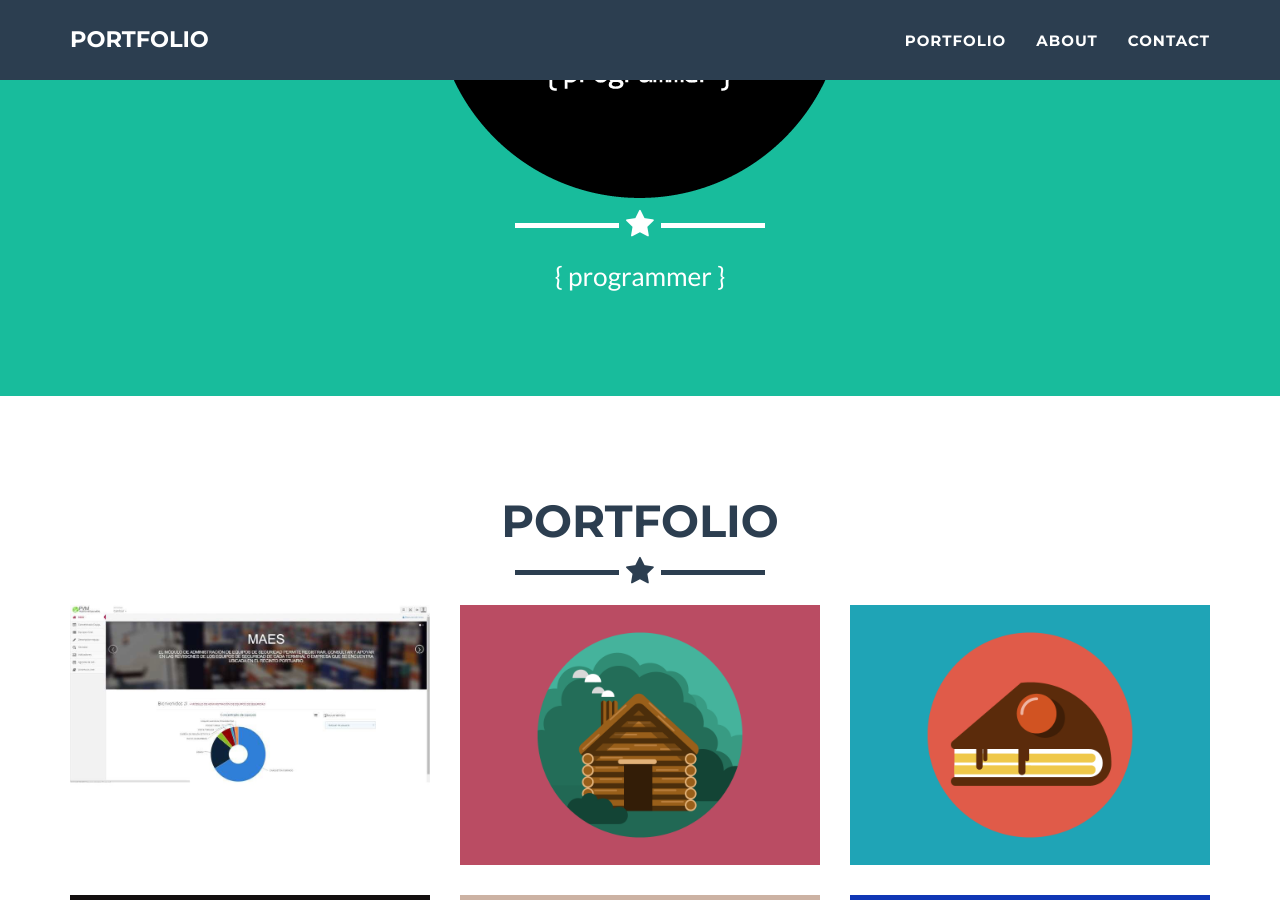
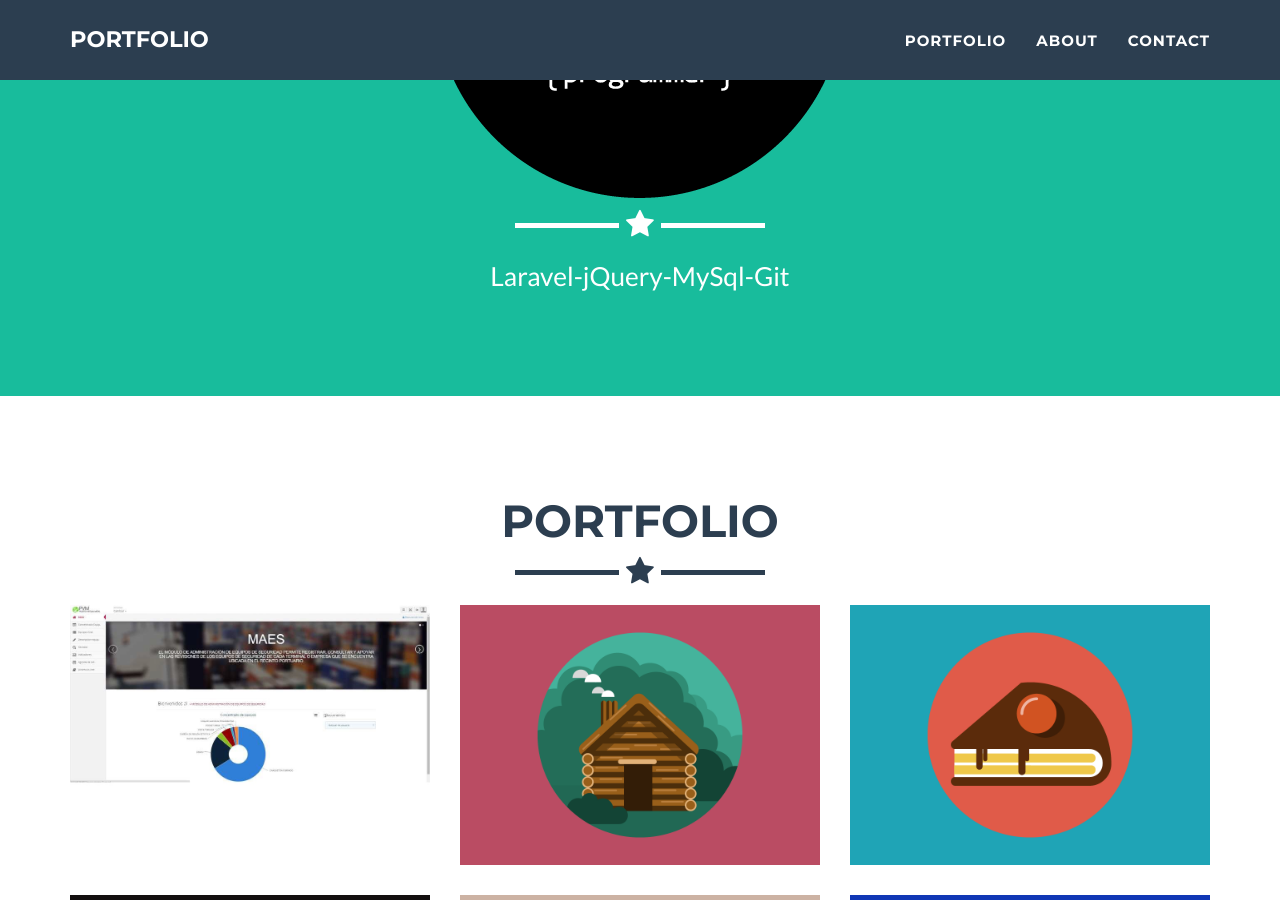
Before and after one commit to SandroAP/sandroap.github.io, a Jekyll site: the page built from index.html, in a window 1280 px wide and 900 px high, scrolled down 412 px. Built offline with Jekyll 4.4.1, drawn with Linux system fonts in a browser that asks for light colours.

Commit message:
some skills

```diff
--- a/_config.yml
+++ b/_config.yml
@@ -4,7 +4,7 @@ email: sandro.aguilar.p@gmail.com
 url: https://sandroap.github.io
 description: "programmer"
 keywords: "web, developer, php, laravel, mysql, github, java, bootstrap"
-skills: "{ programmer }"
+skills: "Laravel-jQuery-MySql-Git"
 meta_author: Aguilar Sandro
 author: Sandro Aguilar
 
```
